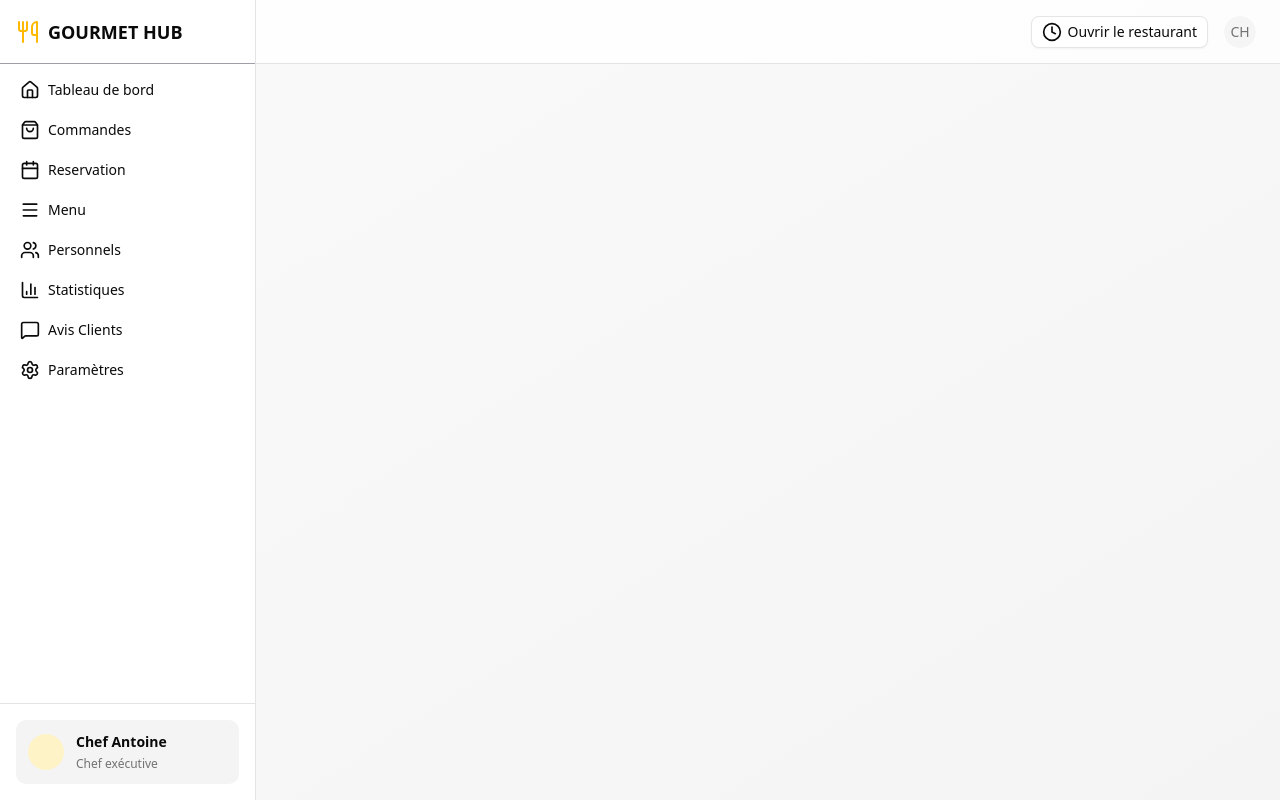
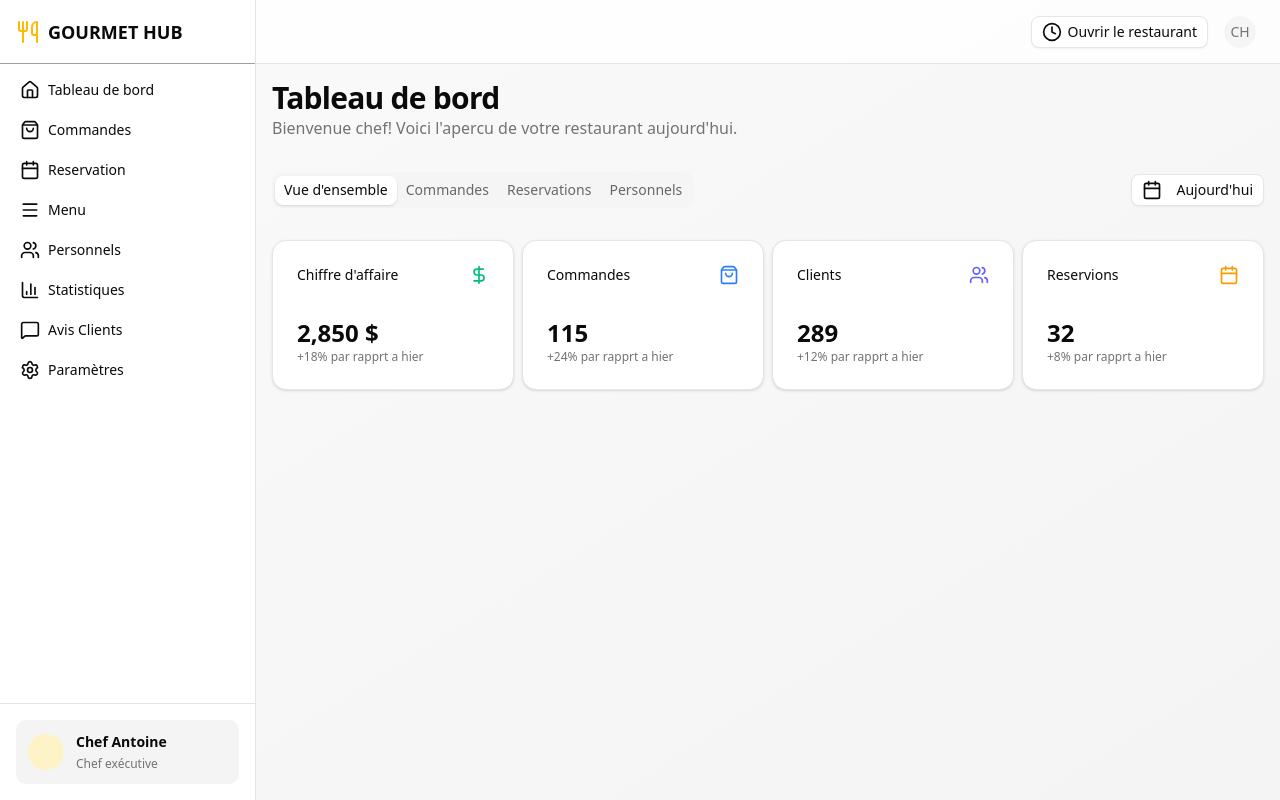
Before and after one commit to DM-dev37/Dashboard-de-gestion-d-un-restaurant, a Next.js app: page / in a window 1280 px wide. Built offline with nearby package versions, Linux system fonts and the light colour scheme.

Commit message:
initiation du tableau de bord

```diff
--- a/app/components/Dashboard.tsx
+++ b/app/components/Dashboard.tsx
@@ -1,10 +1,22 @@
+/* eslint-disable react/no-unescaped-entities */
 "use client";
 
 import React, { useState } from "react";
 import Sidebar from "./Sidebar";
-import { Clock, Menu, Utensils, X } from "lucide-react";
+import {
+  Calendar,
+  Clock,
+  DollarSign,
+  Menu,
+  ShoppingBag,
+  Users,
+  Utensils,
+  X,
+} from "lucide-react";
 import { Button } from "@/components/ui/button";
 import { Avatar, AvatarFallback } from "@/components/ui/avatar";
+import { Tabs, TabsContent, TabsList, TabsTrigger } from "@/components/ui/tabs";
+import StastCard from "./StastCard";
 
 function Dashboard() {
   const [isSidebar, setIsSidebar] = useState(true);
@@ -70,6 +82,66 @@ function Dashboard() {
             </Avatar>
           </div>
         </header>
+
+        {/* contenu du tabkeau de bord */}
+        <main className="p-4">
+          <div className="mb-8">
+            <h1 className="text-2xl font-bold md:text-3xl tracking-tight">
+              Tableau de bord
+            </h1>
+            <p className="text-muted-foreground">
+              Bienvenue chef! Voici l'apercu de votre restaurant aujourd'hui.
+            </p>
+          </div>
+
+          {/* onglets de nav ou de tabs */}
+          <Tabs defaultValue="overview" className="space-y-6">
+            <div className="flex items-center justify-between">
+              <TabsList>
+                <TabsTrigger value="overview">Vue d'ensemble</TabsTrigger>
+                <TabsTrigger value="livre">Commandes</TabsTrigger>
+                <TabsTrigger value="reserve">Reservations</TabsTrigger>
+                <TabsTrigger value="staff">Personnels</TabsTrigger>
+              </TabsList>
+
+              <div className="hidden md:flex items-center gap-2">
+                <Button variant={"outline"} size={"sm"}>
+                  <Calendar className="size-5 mr-2" />
+                  Aujourd'hui
+                </Button>
+              </div>
+            </div>
+
+            <TabsContent value="overview" className="space-y-6">
+              <div className="grid gap-2 md:grid-cols-2 lg:grid-cols-4">
+                <StastCard
+                  title={"Chiffre d'affaire"}
+                  value={"2,850 $"}
+                  description={"+18% par rapprt a hier"}
+                  icon={<DollarSign className="size-5 text-emerald-500" />}
+                />
+                <StastCard
+                  title={"Commandes"}
+                  value={"115"}
+                  description={"+24% par rapprt a hier"}
+                  icon={<ShoppingBag className="size-5 text-blue-500" />}
+                />
+                <StastCard
+                  title={"Clients"}
+                  value={"289"}
+                  description={"+12% par rapprt a hier"}
+                  icon={<Users className="size-5 text-indigo-500" />}
+                />
+                <StastCard
+                  title={"Reservions"}
+                  value={"32"}
+                  description={"+8% par rapprt a hier"}
+                  icon={<Calendar className="size-5 text-amber-500" />}
+                />
+              </div>
+            </TabsContent>
+          </Tabs>
+        </main>
       </div>
     </div>
   );
--- /dev/null
+++ b/app/components/StastCard.tsx
@@ -0,0 +1,21 @@
+import React from "react";
+import { Card, CardContent, CardHeader, CardTitle } from "@/components/ui/card";
+
+function StastCard({ title, value, description, icon }) {
+  return (
+    <div>
+      <Card className="transiton-all duration-300 hover:shadow-md hover:-translate-y-1 hover:border-amber-200">
+        <CardHeader className="flex flex-row items-center justify-between pb-2">
+          <CardTitle className="text-sm font-medium">{title}</CardTitle>
+          {icon}
+        </CardHeader>
+        <CardContent>
+          <div className="text-2xl font-bold">{value}</div>
+          <p className="text-xs text-muted-foreground">{description}</p>
+        </CardContent>
+      </Card>
+    </div>
+  );
+}
+
+export default StastCard;
--- /dev/null
+++ b/components/ui/card.tsx
@@ -0,0 +1,92 @@
+import * as React from "react"
+
+import { cn } from "@/lib/utils"
+
+function Card({ className, ...props }: React.ComponentProps<"div">) {
+  return (
+    <div
+      data-slot="card"
+      className={cn(
+        "bg-card text-card-foreground flex flex-col gap-6 rounded-xl border py-6 shadow-sm",
+        className
+      )}
+      {...props}
+    />
+  )
+}
+
+function CardHeader({ className, ...props }: React.ComponentProps<"div">) {
+  return (
+    <div
+      data-slot="card-header"
+      className={cn(
+        "@container/card-header grid auto-rows-min grid-rows-[auto_auto] items-start gap-2 px-6 has-data-[slot=card-action]:grid-cols-[1fr_auto] [.border-b]:pb-6",
+        className
+      )}
+      {...props}
+    />
+  )
+}
+
+function CardTitle({ className, ...props }: React.ComponentProps<"div">) {
+  return (
+    <div
+      data-slot="card-title"
+      className={cn("leading-none font-semibold", className)}
+      {...props}
+    />
+  )
+}
+
+function CardDescription({ className, ...props }: React.ComponentProps<"div">) {
+  return (
+    <div
+      data-slot="card-description"
+      className={cn("text-muted-foreground text-sm", className)}
+      {...props}
+    />
+  )
+}
+
+function CardAction({ className, ...props }: React.ComponentProps<"div">) {
+  return (
+    <div
+      data-slot="card-action"
+      className={cn(
+        "col-start-2 row-span-2 row-start-1 self-start justify-self-end",
+        className
+      )}
+      {...props}
+    />
+  )
+}
+
+function CardContent({ className, ...props }: React.ComponentProps<"div">) {
+  return (
+    <div
+      data-slot="card-content"
+      className={cn("px-6", className)}
+      {...props}
+    />
+  )
+}
+
+function CardFooter({ className, ...props }: React.ComponentProps<"div">) {
+  return (
+    <div
+      data-slot="card-footer"
+      className={cn("flex items-center px-6 [.border-t]:pt-6", className)}
+      {...props}
+    />
+  )
+}
+
+export {
+  Card,
+  CardHeader,
+  CardFooter,
+  CardTitle,
+  CardAction,
+  CardDescription,
+  CardContent,
+}
--- /dev/null
+++ b/components/ui/tabs.tsx
@@ -0,0 +1,91 @@
+"use client"
+
+import * as React from "react"
+import { cva, type VariantProps } from "class-variance-authority"
+import { Tabs as TabsPrimitive } from "radix-ui"
+
+import { cn } from "@/lib/utils"
+
+function Tabs({
+  className,
+  orientation = "horizontal",
+  ...props
+}: React.ComponentProps<typeof TabsPrimitive.Root>) {
+  return (
+    <TabsPrimitive.Root
+      data-slot="tabs"
+      data-orientation={orientation}
+      orientation={orientation}
+      className={cn(
+        "group/tabs flex gap-2 data-[orientation=horizontal]:flex-col",
+        className
+      )}
+      {...props}
+    />
+  )
+}
+
+const tabsListVariants = cva(
+  "rounded-lg p-[3px] group-data-[orientation=horizontal]/tabs:h-9 data-[variant=line]:rounded-none group/tabs-list text-muted-foreground inline-flex w-fit items-center justify-center group-data-[orientation=vertical]/tabs:h-fit group-data-[orientation=vertical]/tabs:flex-col",
+  {
+    variants: {
+      variant: {
+        default: "bg-muted",
+        line: "gap-1 bg-transparent",
+      },
+    },
+    defaultVariants: {
+      variant: "default",
+    },
+  }
+)
+
+function TabsList({
+  className,
+  variant = "default",
+  ...props
+}: React.ComponentProps<typeof TabsPrimitive.List> &
+  VariantProps<typeof tabsListVariants>) {
+  return (
+    <TabsPrimitive.List
+      data-slot="tabs-list"
+      data-variant={variant}
+      className={cn(tabsListVariants({ variant }), className)}
+      {...props}
+    />
+  )
+}
+
+function TabsTrigger({
+  className,
+  ...props
+}: React.ComponentProps<typeof TabsPrimitive.Trigger>) {
+  return (
+    <TabsPrimitive.Trigger
+      data-slot="tabs-trigger"
+      className={cn(
+        "focus-visible:border-ring focus-visible:ring-ring/50 focus-visible:outline-ring text-foreground/60 hover:text-foreground dark:text-muted-foreground dark:hover:text-foreground relative inline-flex h-[calc(100%-1px)] flex-1 items-center justify-center gap-1.5 rounded-md border border-transparent px-2 py-1 text-sm font-medium whitespace-nowrap transition-all group-data-[orientation=vertical]/tabs:w-full group-data-[orientation=vertical]/tabs:justify-start focus-visible:ring-[3px] focus-visible:outline-1 disabled:pointer-events-none disabled:opacity-50 group-data-[variant=default]/tabs-list:data-[state=active]:shadow-sm group-data-[variant=line]/tabs-list:data-[state=active]:shadow-none [&_svg]:pointer-events-none [&_svg]:shrink-0 [&_svg:not([class*='size-'])]:size-4",
+        "group-data-[variant=line]/tabs-list:bg-transparent group-data-[variant=line]/tabs-list:data-[state=active]:bg-transparent dark:group-data-[variant=line]/tabs-list:data-[state=active]:border-transparent dark:group-data-[variant=line]/tabs-list:data-[state=active]:bg-transparent",
+        "data-[state=active]:bg-background dark:data-[state=active]:text-foreground dark:data-[state=active]:border-input dark:data-[state=active]:bg-input/30 data-[state=active]:text-foreground",
+        "after:bg-foreground after:absolute after:opacity-0 after:transition-opacity group-data-[orientation=horizontal]/tabs:after:inset-x-0 group-data-[orientation=horizontal]/tabs:after:bottom-[-5px] group-data-[orientation=horizontal]/tabs:after:h-0.5 group-data-[orientation=vertical]/tabs:after:inset-y-0 group-data-[orientation=vertical]/tabs:after:-right-1 group-data-[orientation=vertical]/tabs:after:w-0.5 group-data-[variant=line]/tabs-list:data-[state=active]:after:opacity-100",
+        className
+      )}
+      {...props}
+    />
+  )
+}
+
+function TabsContent({
+  className,
+  ...props
+}: React.ComponentProps<typeof TabsPrimitive.Content>) {
+  return (
+    <TabsPrimitive.Content
+      data-slot="tabs-content"
+      className={cn("flex-1 outline-none", className)}
+      {...props}
+    />
+  )
+}
+
+export { Tabs, TabsList, TabsTrigger, TabsContent, tabsListVariants }
```
